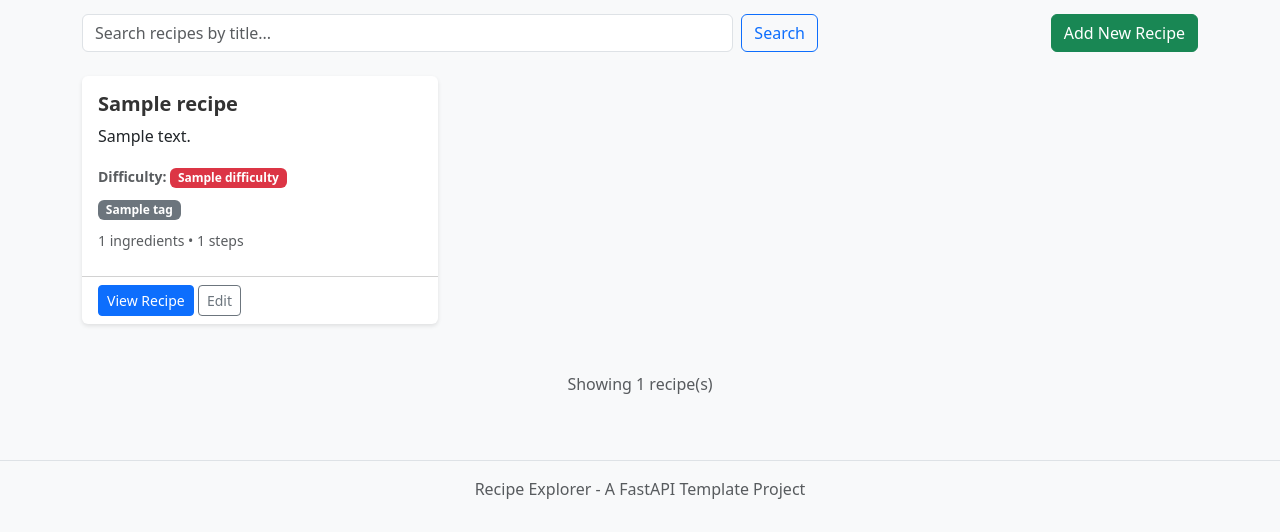
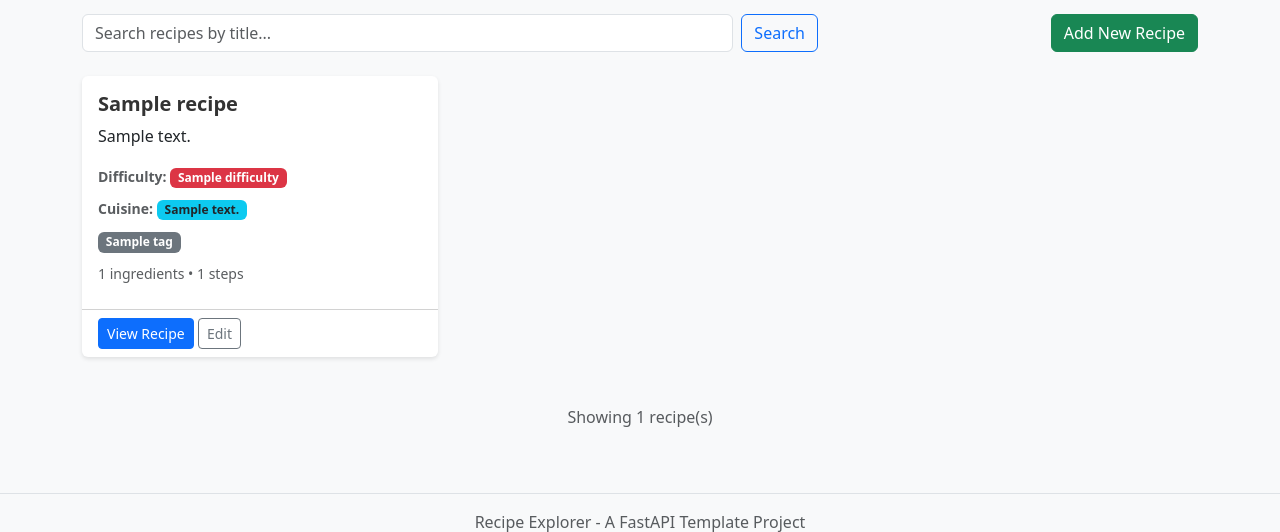
Before and after one commit to mynextproject-portfolio/recipe-explorer-lite-brian-belaj, a FastAPI app: template app/templates/index.html in a window 1280 px wide. Shown: the part 162-694 px from the top of the page. Run offline with FastAPI, Linux system fonts and the light colour scheme; the template is opened without the code that fills it: most values are stand-ins (such as "Sample title", 1, 10 or a date in 2020).

Commit message:
Refactor recipe display and search form layout

```diff
--- a/app/templates/index.html
+++ b/app/templates/index.html
@@ -12,8 +12,8 @@
 <div class="row mb-4">
     <div class="col-md-8">
         <form method="get" action="/" class="d-flex">
-            <input class="form-control me-2" type="search" name="search"
-                   placeholder="Search recipes by title..." value="{{ search_query }}">
+            <input class="form-control me-2" type="search" name="search" placeholder="Search recipes by title..."
+                value="{{ search_query }}">
             <button class="btn btn-outline-primary" type="submit">Search</button>
         </form>
     </div>
@@ -44,12 +44,26 @@
         <div class="card h-100">
             <div class="card-body">
                 <h5 class="card-title">{{ recipe.title }}</h5>
-                    <p class="card-text">{{ recipe.description[:100] }}{% if recipe.description|length > 100 %}...{% endif %}</p>
+                <p class="card-text">{{ recipe.description[:100] }}{% if recipe.description|length > 100 %}...{% endif
+                    %}</p>
                 <div class="mb-2">
                     <small class="text-muted">
-                            <strong>Difficulty:</strong> <span class="badge bg-{% if recipe.difficulty == 'Easy' %}success{% elif recipe.difficulty == 'Medium' %}warning{% else %}danger{% endif %}">{{ recipe.difficulty }}</span>
+                        <strong>Difficulty:</strong>
+                        <span
+                            class="badge bg-{% if recipe.difficulty == 'Easy' %}success{% elif recipe.difficulty == 'Medium' %}warning{% else %}danger{% endif %}">
+                            {{ recipe.difficulty }}
+                        </span>
                     </small>
                 </div>
+
+                {% if recipe.cuisine %}
+                <div class="mb-2">
+                    <small class="text-muted">
+                        <strong>Cuisine:</strong>
+                        <span class="badge bg-info text-dark">{{ recipe.cuisine }}</span>
+                    </small>
+                </div>
+                {% endif %}
                 {% if recipe.tags %}
                 <div class="mb-2">
                     {% for tag in recipe.tags %}
@@ -79,7 +93,8 @@
             <p>Try adjusting your search terms or <a href="/">browse all recipes</a>.</p>
             {% else %}
             <p>Get started by <a href="/recipes/new">adding your first recipe</a> or
-                       <a href="/import">importing some sample data</a>.</p>
+                <a href="/import">importing some sample data</a>.
+            </p>
             {% endif %}
         </div>
     </div>
```
Lines whose indentation alone changed are shown as unchanged.
